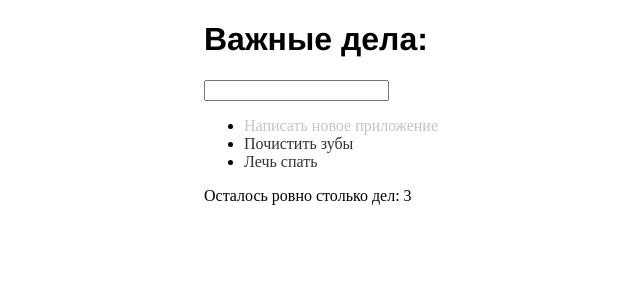
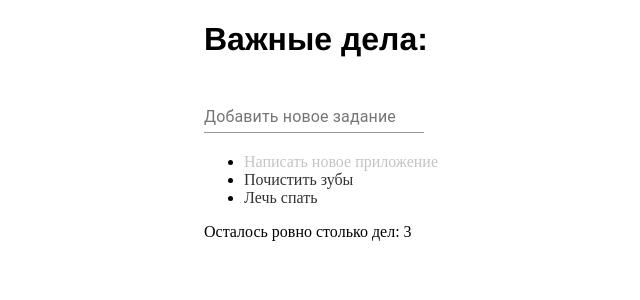
Before and after one commit to danila796/react-first-app, a React (Create React App) app: page / in a window 1280 px wide. Shown: the top 300 px of the page, without its empty margins (286-926 px from the left). Built offline with nearby package versions, Linux system fonts and the light colour scheme.

Commit message:
Eleventh lesson of final project. Complete packages of components and Material UI. Setup material-ui with npm and add component from it to InputItem

```diff
--- a/package.json
+++ b/package.json
@@ -36,6 +36,7 @@
     ]
   },
   "devDependencies": {
+    "@material-ui/core": "^4.11.3",
     "classnames": "^2.2.6"
   }
 }
--- a/src/components/InputItem/InputItem.js
+++ b/src/components/InputItem/InputItem.js
@@ -1,7 +1,14 @@
 import React from 'react';
+import TextField from '@material-ui/core/TextField';
 
 const InputItem = () => (
-    <input></input>
+    <div>
+        <TextField
+          label="Добавить новое задание"
+          id="margin-dense"
+          margin="dense"
+        />
+    </div>
 );
 
 export default InputItem;
```
Also changed, not shown: 1 other file (tests, documents, lock files or other folders).
